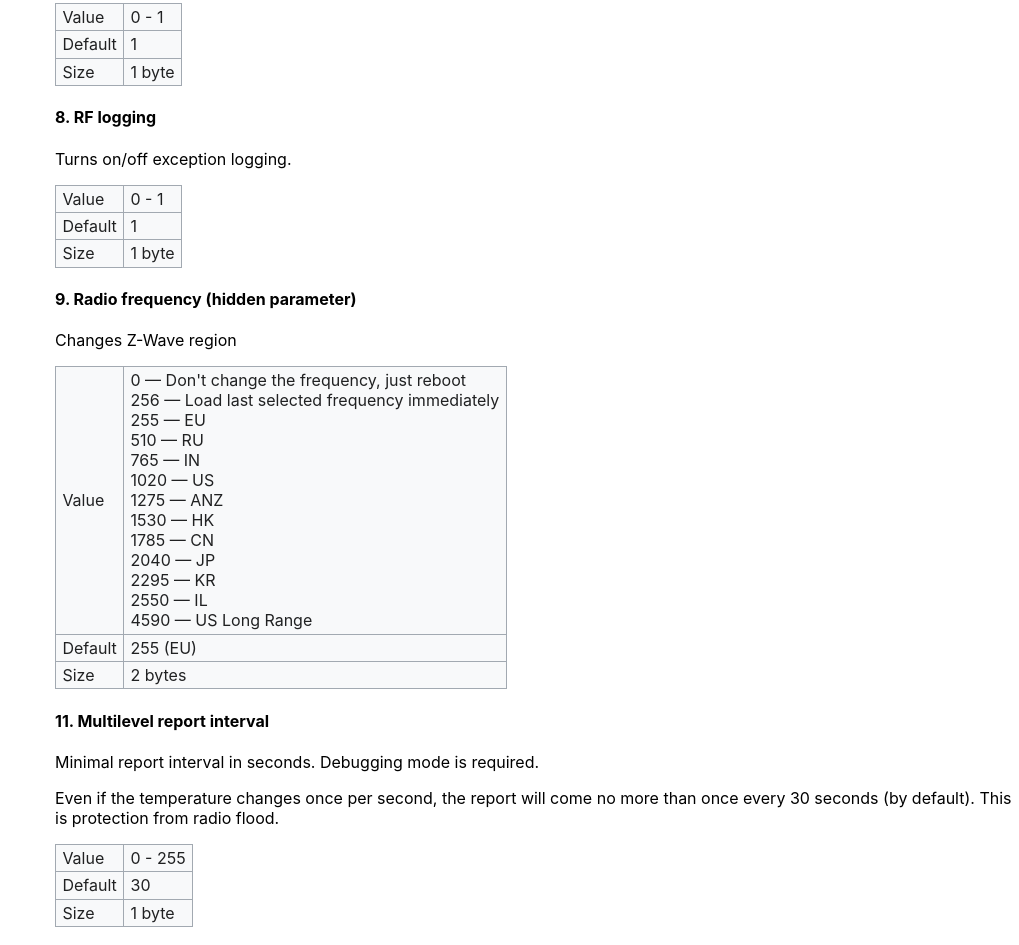
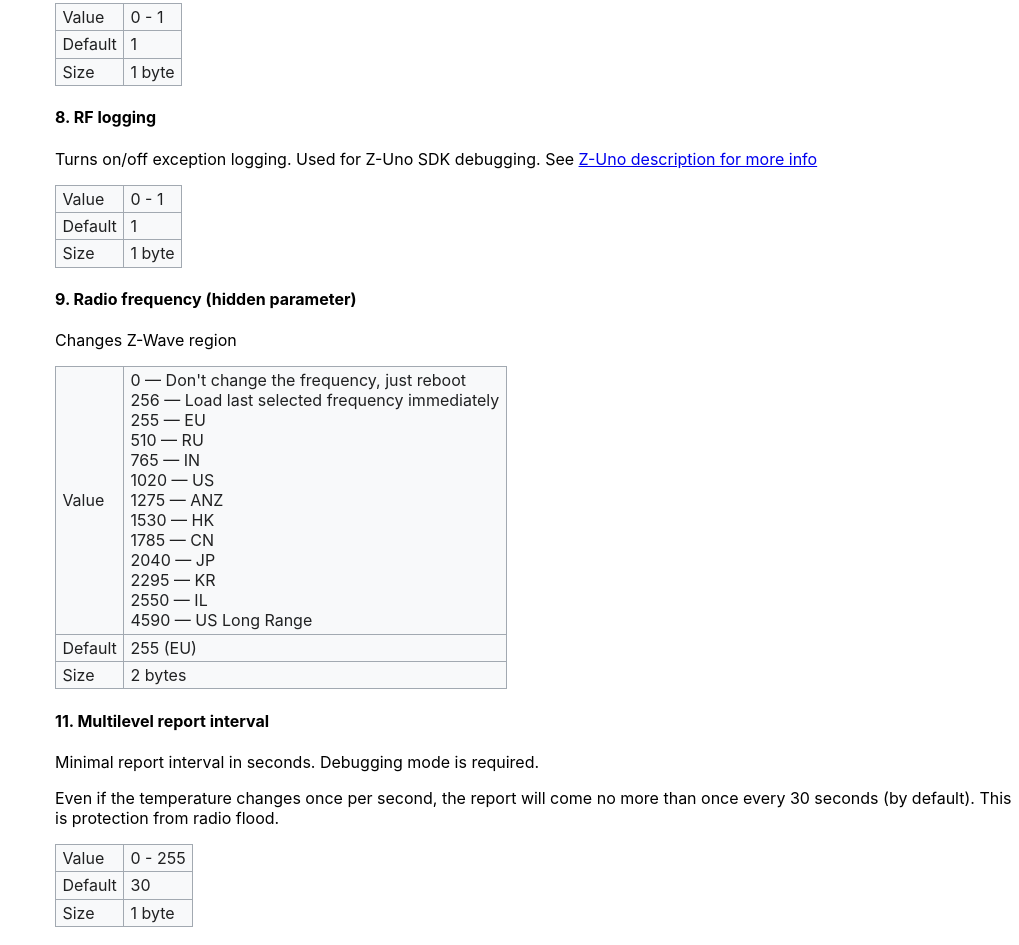
Before and after one commit to Z-Wave-Me/MSW-Manual, a plain HTML site: page index.html in a window 1280 px wide. Shown: the part 6841-7786 px from the top of the page, without its empty margins (261-1280 px from the left). Drawn offline with Linux system fonts and the light colour scheme.

Commit message:
Param 8 description improved

```diff
--- a/index.html
+++ b/index.html
@@ -343,7 +343,7 @@
                </tbody>
             </table>
             <h4>8. RF logging</h4>
-            <p>Turns on/off exception logging.</p>
+            <p>Turns on/off exception logging. Used for Z-Uno SDK debugging. See <a href="https://z-uno.z-wave.me/z-wave/configuration-parameters/">Z-Uno description for more info</a></p>
             <table class="wikitable">
                <tbody>
                   <tr>
```
